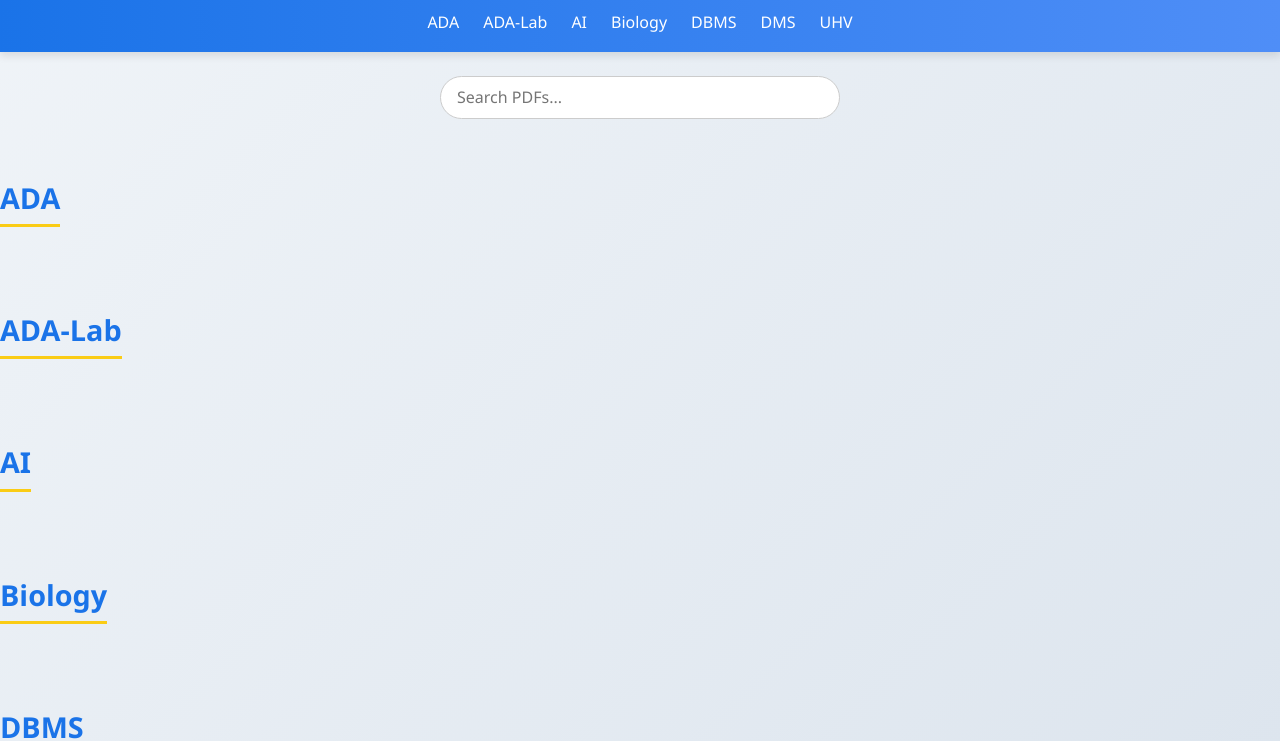
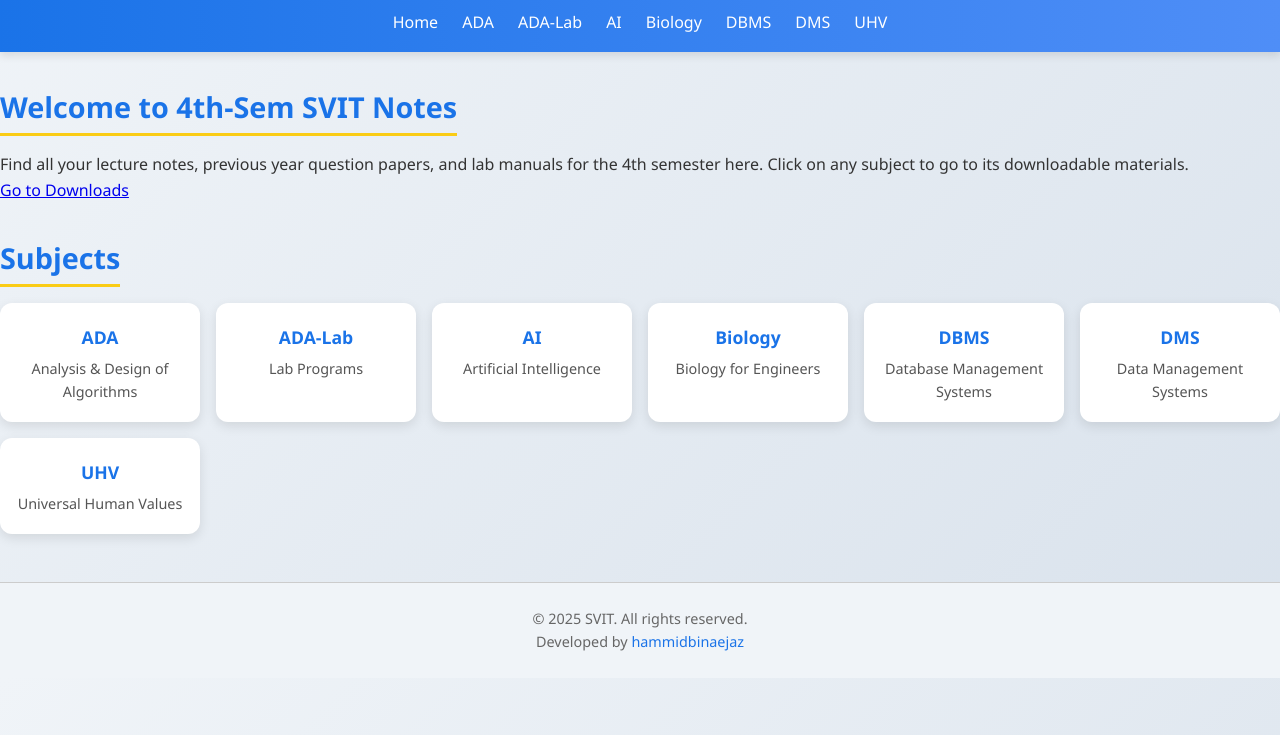
Before and after one commit to hammidbinaejaz/4TH-SEM-SVIT-NOTES, a plain HTML site: page index.html in a window 1280 px wide. Shown: the part 65-806 px from the top of the page. Drawn offline with Linux system fonts and the light colour scheme; files that its build step writes are made by us from their sources.

Commit message:
Update index.html

```diff
--- a/index.html
+++ b/index.html
@@ -11,67 +11,37 @@
     <h1>4th-Sem SVIT Notes</h1>
     <nav>
       <ul>
-        <li><a href="#ADA">ADA</a></li>
-        <li><a href="#ADA-Lab">ADA-Lab</a></li>
-        <li><a href="#AI">AI</a></li>
-        <li><a href="#BIOLOGY">Biology</a></li>
-        <li><a href="#DBMS">DBMS</a></li>
-        <li><a href="#DMS">DMS</a></li>
-        <li><a href="#UHV">UHV</a></li>
+        <li><a href="index.html">Home</a></li>
+        <li><a href="downloads.html#ADA">ADA</a></li>
+        <li><a href="downloads.html#ADA-Lab">ADA-Lab</a></li>
+        <li><a href="downloads.html#AI">AI</a></li>
+        <li><a href="downloads.html#BIOLOGY">Biology</a></li>
+        <li><a href="downloads.html#DBMS">DBMS</a></li>
+        <li><a href="downloads.html#DMS">DMS</a></li>
+        <li><a href="downloads.html#UHV">UHV</a></li>
       </ul>
     </nav>
   </header>
 
   <main>
-    <div class="search-container">
-      <input type="text" id="searchInput" placeholder="Search PDFs..." class="search-bar">
-    </div>
+    <section class="intro">
+      <h2>Welcome to 4th-Sem SVIT Notes</h2>
+      <p>Find all your lecture notes, previous year question papers, and lab manuals for the 4th semester here. Click on any subject to go to its downloadable materials.</p>
+      <a class="btn" href="downloads.html">Go to Downloads</a>
+    </section>
 
-    <div class="downloads-container">
-      <!-- ADA -->
-      <section id="ADA">
-        <h2>ADA</h2>
-        <div class="card-container" id="ADA-cards">
-          <!-- PDF Cards dynamically generated by JS -->
-        </div>
-      </section>
-
-      <!-- ADA-Lab -->
-      <section id="ADA-Lab">
-        <h2>ADA-Lab</h2>
-        <div class="card-container" id="ADA-Lab-cards"></div>
-      </section>
-
-      <!-- AI -->
-      <section id="AI">
-        <h2>AI</h2>
-        <div class="card-container" id="AI-cards"></div>
-      </section>
-
-      <!-- BIOLOGY -->
-      <section id="BIOLOGY">
-        <h2>Biology</h2>
-        <div class="card-container" id="BIOLOGY-cards"></div>
-      </section>
-
-      <!-- DBMS -->
-      <section id="DBMS">
-        <h2>DBMS</h2>
-        <div class="card-container" id="DBMS-cards"></div>
-      </section>
-
-      <!-- DMS -->
-      <section id="DMS">
-        <h2>DMS</h2>
-        <div class="card-container" id="DMS-cards"></div>
-      </section>
-
-      <!-- UHV -->
-      <section id="UHV">
-        <h2>UHV</h2>
-        <div class="card-container" id="UHV-cards"></div>
-      </section>
-    </div>
+    <section class="subjects-overview">
+      <h2>Subjects</h2>
+      <div class="card-container">
+        <a class="card" href="downloads.html#ADA"><h3>ADA</h3><p>Analysis & Design of Algorithms</p></a>
+        <a class="card" href="downloads.html#ADA-Lab"><h3>ADA-Lab</h3><p>Lab Programs</p></a>
+        <a class="card" href="downloads.html#AI"><h3>AI</h3><p>Artificial Intelligence</p></a>
+        <a class="card" href="downloads.html#BIOLOGY"><h3>Biology</h3><p>Biology for Engineers</p></a>
+        <a class="card" href="downloads.html#DBMS"><h3>DBMS</h3><p>Database Management Systems</p></a>
+        <a class="card" href="downloads.html#DMS"><h3>DMS</h3><p>Data Management Systems</p></a>
+        <a class="card" href="downloads.html#UHV"><h3>UHV</h3><p>Universal Human Values</p></a>
+      </div>
+    </section>
   </main>
 
   <footer>
@@ -80,7 +50,5 @@
       <p>Developed by <a href="https://github.com/hammidbinaejaz">hammidbinaejaz</a></p>
     </div>
   </footer>
-
-  <script src="js/script.js"></script>
 </body>
 </html>
```
